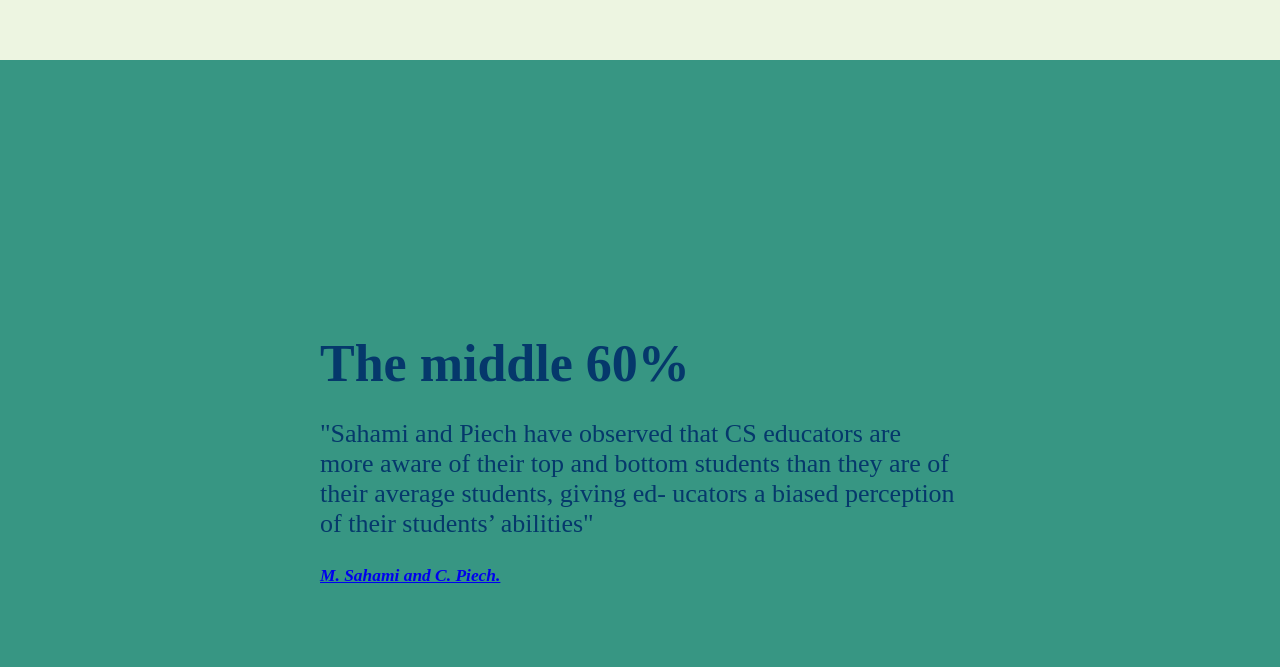
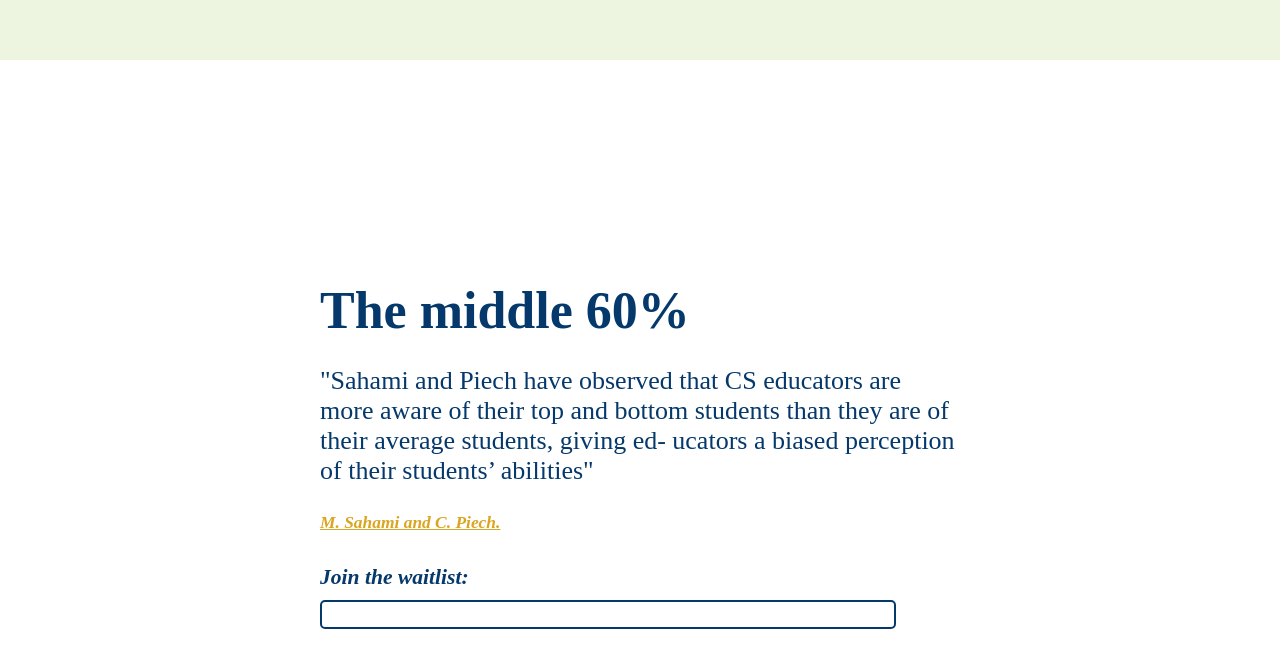
Before and after one commit to sinameraji/cs-dropout, a React (Create React App) app: page / in a window 1280 px wide. Shown: the part 2340-3007 px from the top of the page. Built offline with nearby package versions, Linux system fonts and the light colour scheme; a web font is replaced by a local one.

Commit message:
change background color of the last section, and link colors too

```diff
--- a/src/App.css
+++ b/src/App.css
@@ -7,6 +7,9 @@
   color: #05386b;
   font-family: 'Arbutus Slab', serif;
   width: 90%;
+}
+a {
+  color: goldenrod;
 }
 input[type=text] {
   width: 90%;
@@ -91,7 +94,7 @@ input[type=text] {
   flex-direction: column;
 }
 .three {
-  background-color: #379683;
+  background-color: white;
   min-height: 100vh;
   display: flex;
   flex-direction: column;
--- a/src/App.js
+++ b/src/App.js
@@ -24,10 +24,16 @@ function App() {
       </div>
       <div className="three App-header">
       <Card h1="The middle 60%" p='"Sahami and Piech have observed that CS educators are more aware of their top and bottom students than they are of their average students, giving ed- ucators a biased perception of their students’ abilities"' reference="M. Sahami and C. Piech." link="https://dl.acm.org/citation.cfm?id=2844621"></Card>
+      <div className="imposter">
+          <div id="subscribe">
+            <h5>Join the waitlist:</h5>
+            <input type="text" align="left"></input>
+          </div>
+        </div>
       {/* <div className='outer'>
           <div className='inner'>&nbsp;</div>
         </div> */}
-        </div>
+      </div>
     </div>
   );
 }
```
